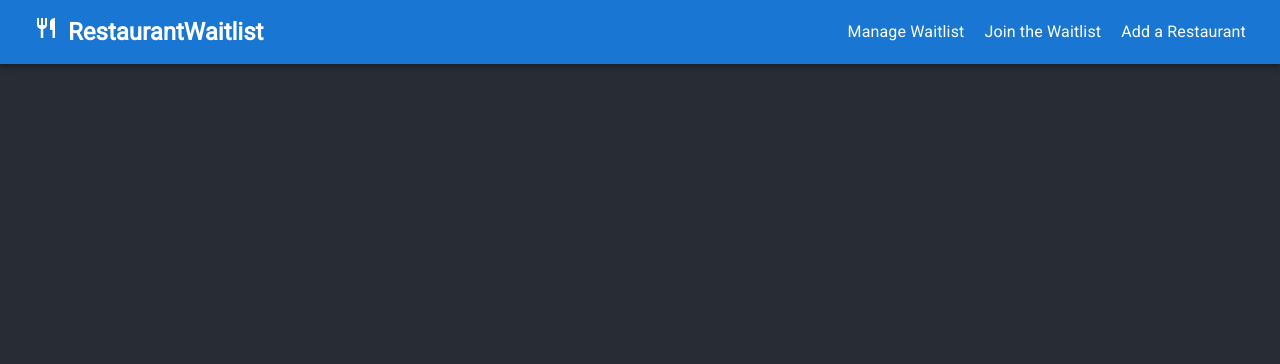
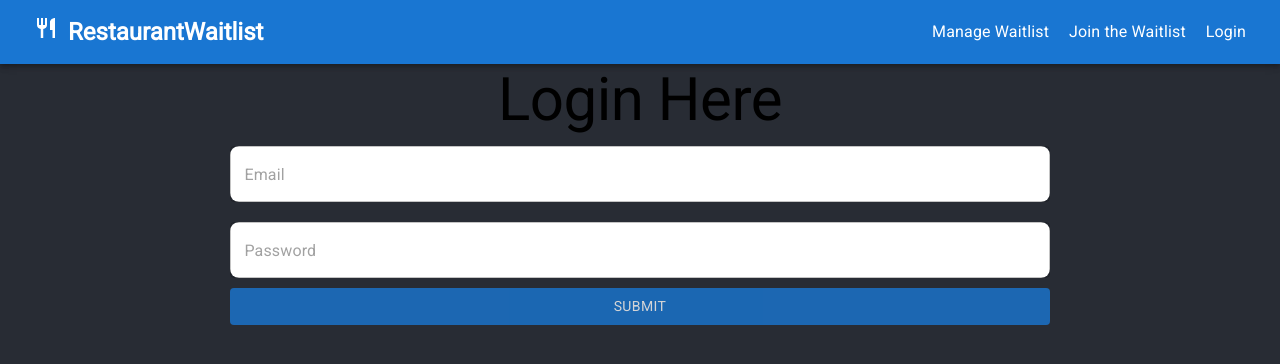
Before and after one commit to ryanluu12345/waitlist-client, a React (Create React App) app: page /login in a window 1280 px wide. Shown: the top 364 px of the page. Built offline with nearby package versions, Linux system fonts and the light colour scheme.

Commit message:
Added context for userAuth and a hook for user authentication along with helper methods that mutate auth state

```diff
--- a/src/App.js
+++ b/src/App.js
@@ -1,26 +1,34 @@
 import React from "react";
 import { BrowserRouter as Router, Route, Switch, Link } from "react-router-dom";
+import { UserAuthProvider } from "./context/UserAuthContext";
 
 import Navbar from "./components/navbar/Navbar";
 import Home from "./components/home/Home";
 import CustomerWaitlist from "./components/customer-waitlist/CustomerWaitlist";
 import AdminWaitlist from "./components/admin-waitlist/AdminWaitlist";
 import RestaurantAdd from "./components/restaurant-add/RestaurantAdd";
+import Login from "./components/login/Login";
 
 import "./App.css";
 
 function App() {
   return (
     <div className="App">
+      <UserAuthProvider>
         <Router>
           <Navbar />
           <Switch>
             <Route exact path="/" component={Home} />
             <Route path="/waitlist/:restaurant" component={CustomerWaitlist} />
-          <Route path="/admin-waitlist/:restaurant" component={AdminWaitlist} />
+            <Route
+              path="/admin-waitlist/:restaurant"
+              component={AdminWaitlist}
+            />
             <Route path="/add-restaurant" component={RestaurantAdd} />
+            <Route path="/login" component={Login} />
           </Switch>
         </Router>
+      </UserAuthProvider>
     </div>
   );
 }
--- /dev/null
+++ b/src/components/login/Login.js
@@ -0,0 +1,95 @@
+import React, { useState } from "react";
+import useUserAuth from "../../hooks/context/useUserAuth";
+import { makeStyles } from "@material-ui/core/styles";
+import Grid from "@material-ui/core/Grid";
+import TextField from "@material-ui/core/TextField";
+import Typography from "@material-ui/core/Typography";
+import Button from "@material-ui/core/Button";
+
+const useStyles = makeStyles(theme => ({
+  root: {
+    flexGrow: 1
+  },
+  title: {
+    fontWeight: "800"
+  },
+  content: {
+    width: "80%"
+  },
+  textInput: {
+    background: "#fff",
+    borderRadius: "9px",
+    margin: "10px 0",
+    width: "80%"
+  },
+  button: {
+    background: "#1976d2",
+    color: "#fff",
+    opacity: 0.8,
+    width: "80%",
+    "&:hover": {
+      background: "#1976d2",
+      opacity: 1.0,
+      transform: "scaleY(1.05)"
+    }
+  }
+}));
+
+export default function Login() {
+  const [inputs, setInputs] = useState({
+    email: "",
+    password: ""
+  });
+  const { loginUser, logoutUser } = useUserAuth();
+  const classes = useStyles();
+
+  const handleChange = event => {
+    event.persist();
+    setInputs(state => ({
+      ...state,
+      [event.target.name]: event.target.value
+    }));
+  };
+
+  const handleSubmit = event => {
+    event.preventDefault();
+    logoutUser();
+    if (inputs.email === "rnluu@uci.edu" && inputs.password === "password") {
+      loginUser(
+        { email: inputs.email, name: "Ryan" },
+        "askl4093lkfgj0-2p2xcdjgjkle"
+      );
+    }
+  };
+
+  return (
+    <Grid container direction="column" alignItems="center">
+      <Grid
+        container
+        direction="column"
+        alignItems="center"
+        className={classes.content}
+      >
+        <Typography variant="h2">Login Here</Typography>
+        <TextField
+          name="email"
+          onChange={handleChange}
+          placeholder="Email"
+          variant="outlined"
+          className={classes.textInput}
+        />
+        <TextField
+          name="password"
+          type="password"
+          onChange={handleChange}
+          placeholder="Password"
+          variant="outlined"
+          className={classes.textInput}
+        />
+        <Button onClick={handleSubmit} className={classes.button}>
+          Submit
+        </Button>
+      </Grid>
+    </Grid>
+  );
+}
--- a/src/components/navbar/Navbar.js
+++ b/src/components/navbar/Navbar.js
@@ -1,4 +1,6 @@
 import React from "react";
+import useUserAuth from "../../hooks/context/useUserAuth";
+
 import { Link } from "react-router-dom";
 import { makeStyles } from "@material-ui/core/styles";
 import AppBar from "@material-ui/core/AppBar";
@@ -34,6 +36,7 @@ const useStyles = makeStyles(theme => ({
 }));
 
 export default function Navbar() {
+  const { isLoggedIn } = useUserAuth();
   const classes = useStyles();
 
   return (
@@ -59,11 +62,20 @@ export default function Navbar() {
                 Join the Waitlist
               </Link>
             </Typography>
-            <Typography variant="subtitle1" className={classes.margins}>
-              <Link className={classes.link} to="/add-restaurant">
-                Add a Restaurant
-              </Link>
-            </Typography>
+            {isLoggedIn && (
+              <Typography variant="subtitle1" className={classes.margins}>
+                <Link className={classes.link} to="/add-restaurant">
+                  Add a Restaurant
+                </Link>
+              </Typography>
+            )}
+            {!isLoggedIn && (
+              <Typography variant="subtitle1" className={classes.margins}>
+                <Link className={classes.link} to="/login">
+                  Login
+                </Link>
+              </Typography>
+            )}
           </Grid>
         </Toolbar>
       </AppBar>
--- a/src/components/restaurant-add/RestaurantAdd.js
+++ b/src/components/restaurant-add/RestaurantAdd.js
@@ -1,5 +1,7 @@
 import React from "react";
 
+//TODO: add all fields in restaurants
+//TODO: add drag and drop box for images of restaurant
 export default function RestaurantAdd() {
   return <div>Add a new restaurant here</div>;
 }
--- /dev/null
+++ b/src/context/UserAuthContext.js
@@ -0,0 +1,20 @@
+import React, { useState } from "react";
+
+const UserAuthContext = React.createContext([{}, () => {}]);
+
+const UserAuthProvider = props => {
+  const [state, setState] = useState({
+    isLoggedIn: false,
+    isAdmin: false,
+    token: "",
+    user: {}
+  });
+
+  return (
+    <UserAuthContext.Provider value={[state, setState]}>
+      {props.children}
+    </UserAuthContext.Provider>
+  );
+};
+
+export { UserAuthContext, UserAuthProvider };
--- /dev/null
+++ b/src/hooks/context/useUserAuth.js
@@ -0,0 +1,26 @@
+import { useContext } from "react";
+import { UserAuthContext } from "../../context/UserAuthContext";
+
+const useUserAuth = () => {
+  const [state, setState] = useContext(UserAuthContext);
+
+  const loginUser = (user, token) => {
+    localStorage.setItem("token", token);
+    setState(state => ({ ...state, user, token, isLoggedIn: true }));
+  };
+
+  const logoutUser = () => {
+    localStorage.removeItem("token");
+    setState(state => ({ ...state, user: {}, token: "", isLoggedIn: false }));
+  };
+
+  return {
+    isLoggedIn: state.isLoggedIn,
+    isAdmin: state.isAdmin,
+    token: state.token,
+    loginUser,
+    logoutUser
+  };
+};
+
+export default useUserAuth;
--- a/src/hooks/networking/waitlist-networking-helper.js
+++ b/src/hooks/networking/waitlist-networking-helper.js
@@ -1,4 +1,3 @@
-import React, { useState, useEffect } from "react";
 import { useGet, post, put, get } from "./networking-helper";
 
 //TODO: move this to an env file or put in cloud formation and tie to serverless
```
Lines whose indentation alone changed are shown as unchanged.
